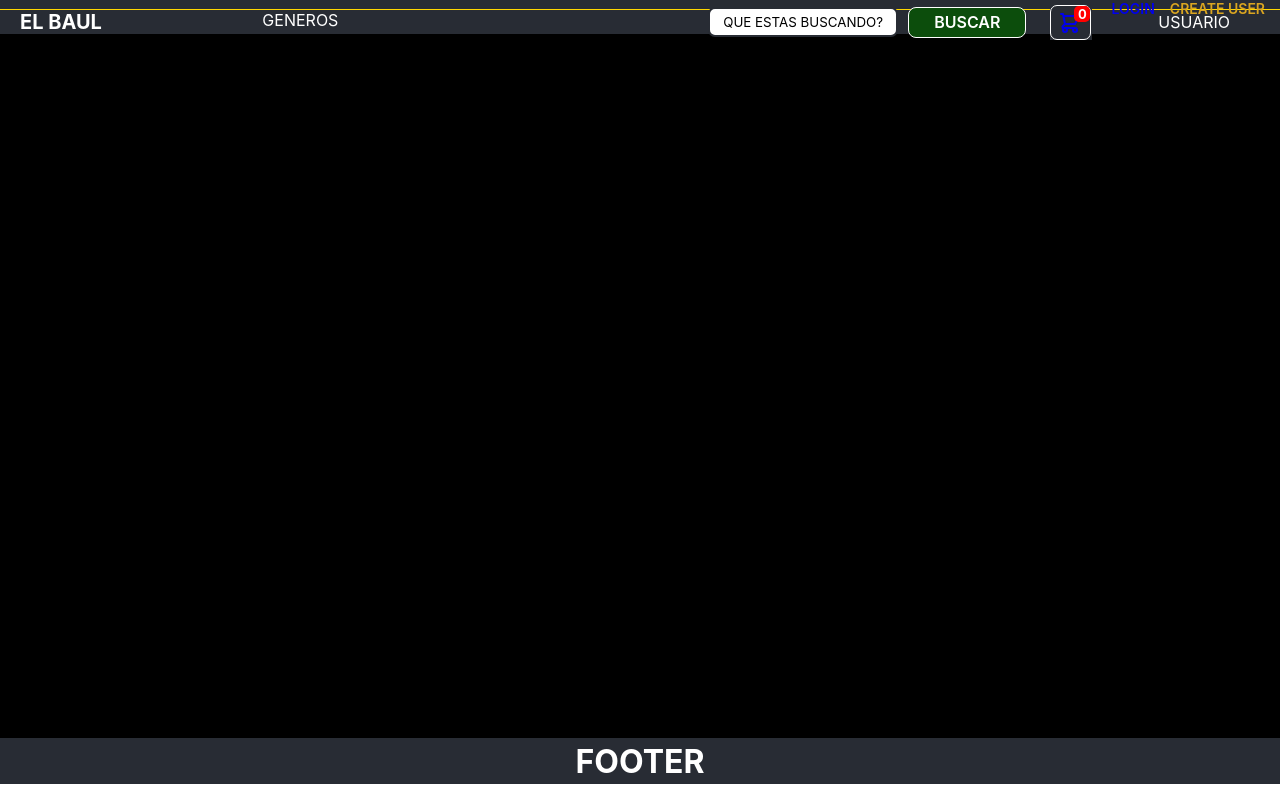
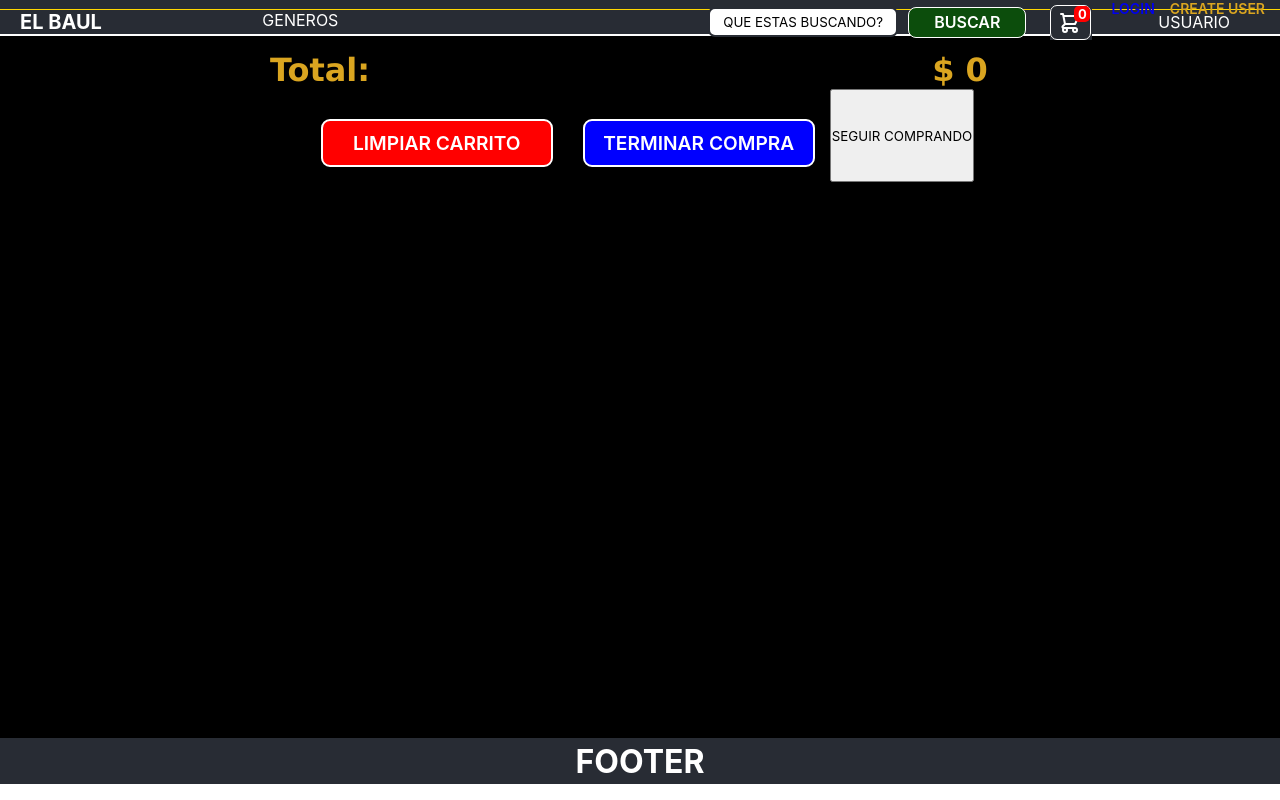
Before and after one commit to Srnaveira/comision_37735, a React (Create React App) app: page /cart in a window 1280 px wide. Built offline with nearby package versions, Linux system fonts and the light colour scheme.

Commit message:
TP 10: Cart View

```diff
--- a/src/App.js
+++ b/src/App.js
@@ -15,6 +15,9 @@ import Cart from './components/Cart';
 
 
 function App() {
+
+
+
   return (
       <CartProvider>
             <BrowserRouter>
@@ -33,7 +36,7 @@ function App() {
                               <Route path='/team' element={ <Team/>} />
                               <Route path='*' element={ <Ups/>} />
                               <Route path='/spinner' element={ <Spinner/>} />
-                              <Route path='/cart' element={ <Cart/>} />
+                              <Route path={'/cart'} element={ <Cart/>} />
                         </Routes>
 
                         <Footer />
@@ -45,3 +48,7 @@ function App() {
 }
 
 export default App;
+
+
+//<Route path='/cart' element={Cart.length === 0 ? <ItemListContainer/>: <Cart/>} />
+//
--- a/src/components/Cart.js
+++ b/src/components/Cart.js
@@ -1,10 +1,17 @@
 import { useContext } from "react"
+import { useNavigate } from "react-router-dom"
 import { CartContext } from "../context/CartContext"
 import './cart.scss'
 
 const Cart = () =>{
 
-    const { cart, removeItem } = useContext(CartContext)
+    const { cart, removeItem, clearCart, calcTotal } = useContext(CartContext)
+
+    const volver = useNavigate()
+
+    const handlerBack = () => {
+        volver('/')
+    }
 
     return(
 
@@ -27,7 +34,16 @@ const Cart = () =>{
             ))
 
             }
+            <div className="ContenedorPrecio">
+                <p className="precioTotal">Total:</p>
+                <p className="precioTotal">$ {calcTotal()}</p>
+            </div>
+            <div className="ContenedorAccion">
+            <button onClick={() => clearCart()} className="Limpiar">LIMPIAR CARRITO</button>
+            <button  disabled={true} onClick={() => clearCart()} className="FinalizarCompra">TERMINAR COMPRA</button>
+            <button onClick={() => handlerBack()} className="">SEGUIR COMPRANDO</button>
 
+            </div>
         </div>
 
 
--- a/src/components/CartWidget.js
+++ b/src/components/CartWidget.js
@@ -12,7 +12,7 @@ const CartWidget = () => {
     return(
         <div className="div_principal">
             <div className="">
-              <Link to='/cart'>
+              <Link to={ cart.length === 0 ? "/" : "/cart"}>
               <label className="">
                 <div className="indicator">
                   <svg xmlns="http://www.w3.org/2000/svg" className="carrito" fill="none"  stroke="currentColor"><path stroke-linecap="round" stroke-linejoin="round" stroke-width="2" d="M3 3h2l.4 2M7 13h10l4-8H5.4M7 13L5.4 5M7 13l-2.293 2.293c-.63.63-.184 1.707.707 1.707H17m0 0a2 2 0 100 4 2 2 0 000-4zm-8 2a2 2 0 11-4 0 2 2 0 014 0z" /></svg>
--- a/src/components/ItemCount.js
+++ b/src/components/ItemCount.js
@@ -1,39 +1,73 @@
+import { useContext } from 'react';
+import { Link, useNavigate  } from 'react-router-dom'
+import { CartContext } from '../context/CartContext';
 import './itemcount.scss';
 
-const ItemCount = ({ stock, initial, counter ,setCounter, onAdd }) =>{
+const ItemCount = ({ stock, onAdd , idProducto }) =>{
+
+    const { isInCart } = useContext(CartContext)
+
+    const volver = useNavigate()
+
+    const handlerback = () => {
+        volver(-1)
+
+    }
 
 
 
-    const sum = () => {
-        if(counter < stock){
-            setCounter(counter + 1)
-        } else{
-
-        }
-
-    }
-
-    const rest =() =>{
-        if(counter > Number(initial)){
-            setCounter(counter - 1)
-        } else {
-
-        }
-    }
-
     return(
             <>
-                <div className="contador">
-                    <div className="contador__div">
-                        <input type="button" className="contador__div__rest" onClick={rest} value="-"/>
-                        <spam className="contador__div__number">{counter}</spam>
-                        <input type="button" className="contador__div__sum" onClick={sum} value="+"/>
-                    </div>
-                    <input className="contador__button" type="button" value="AGREGAR AL CARRITO" onClick={ onAdd }></input>
-                </div>
+                {
+                    isInCart(idProducto)
+                    ?    <div className="contador">
+                            <Link to={'/cart'} className="contador__button2">TERMINAR COMPRA</Link>
+                            <button className="contador__button" type="button" onClick={ handlerback } >CONTINUAR COMPRANDO</button>
+
+                         </div>
+
+
+
+                    :    <div className="contador">
+                            <button disabled={stock === 0} className={stock === 0 ? "contador__disabled" : "contador__button"} type="button" value="AGREGAR AL CARRITO" onClick={ onAdd } >{stock === 0 ? "NO CONTAMOS CON STOCK":"AGREGAR AL CARRITO"}</button>
+                            <button className="contador__button" type="button" onClick={ handlerback } >CONTINUAR COMPRANDO</button>
+                         </div>
+
+
+
+
+                }
+
             </>
     );
 
 }
 
 export default ItemCount;
+
+
+
+//const sum = () => {
+//    if(counter < stock){
+//        setCounter(counter + 1)
+//    } else{
+//
+//    }
+//
+//}
+//
+//const rest =() =>{
+//    if(counter > Number(initial)){
+//        setCounter(counter - 1)
+//    } else {
+//
+//    }
+//}
+
+
+
+//<div className="contador__div">
+//<input type="button" className="contador__div__rest" onClick={rest} value="-"/>
+//<spam className="contador__div__number">{counter}</spam>
+//<input type="button" className="contador__div__sum" onClick={sum} value="+"/>
+//</div>
--- a/src/components/cart.scss
+++ b/src/components/cart.scss
@@ -22,7 +22,7 @@
                 .titulo{
                     border-bottom: solid white 5px;
                     width: 100%;
-                    height: 4vh;
+                    height: 4.6vh;
                     font-weight: 800;
                     font-size: 1.8vh;
                 }
@@ -63,7 +63,7 @@
                         font-weight: 600;
                         color: #ffff;
                         border: #ffff 2px solid;
-                        background-color: rgb(12, 77, 12);
+                        background-color: red;
                         border-radius: 9px;
                         display: grid;
                         justify-content: center;
@@ -91,4 +91,108 @@
             }
 
 }
+
 }
+
+.ContenedorPrecio{
+    display: flex;
+    border-top: solid white 2px;
+    justify-content: space-around;
+    .precioTotal{
+        font-size: 2rem;
+        color: goldenrod;
+        width: 100%;
+    }
+}
+
+
+.ContenedorAccion{
+        display:flex;
+        justify-content: center;
+        .Limpiar{
+            font-size: larger;
+            font-weight: 600;
+            color: #ffff;
+            border: #ffff 2px solid;
+            background-color: red;
+            border-radius: 9px;
+            display: flex;
+            justify-content: center;
+            align-items: center;
+            align-self: center;
+            justify-items: center;
+            justify-self: center;
+            margin: 15px;
+            margin-top: 30px;
+            padding: 10px;
+            width: 14.5rem;
+            height: auto;
+            &:hover{
+                background-color: #ffff;
+                border: #282c34 solid 2px;
+                color: #282c34;
+                font-size: larger;
+                font-weight: 800;
+            }
+        }
+        .FinalizarCompra{
+            font-size: larger;
+            font-weight: 600;
+            color: #ffff;
+            border: #ffff 2px solid;
+            background-color: blue;
+            border-radius: 9px;
+            display: flex;
+            justify-content: center;
+            align-items: center;
+            align-self: center;
+            justify-items: center;
+            justify-self: center;
+            margin: 15px;
+            margin-top: 30px;
+            padding: 10px;
+            width: 14.5rem;
+            height: auto;
+//            &:hover{
+//                background-color: #ffff;
+//                border: #282c34 solid 2px;
+//                color: #282c34;
+//                font-size: larger;
+//                font-weight: 800;
+//            }
+        }
+        .SeguirComprando{
+            font-size: larger;
+            font-weight: 600;
+            color: #ffff;
+            border: #ffff 2px solid;
+            background-color: rgb(12, 77, 12);
+            border-radius: 9px;
+            display: flex;
+            justify-content: center;
+            align-items: center;
+            align-self: center;
+            justify-items: center;
+            justify-self: center;
+            margin: 15px;
+            margin-top: 30px;
+            padding: 10px;
+            width: 14.5rem;
+            height: auto;
+            &:hover{
+                background-color: #ffff;
+                border: #282c34 solid 2px;
+                color: #282c34;
+                font-size: larger;
+                font-weight: 800;
+            }
+        }
+
+
+
+
+
+
+
+
+}
--- a/src/components/cartwidget.css
+++ b/src/components/cartwidget.css
@@ -1,46 +1,3 @@
-
-
-
-
-
-
-
-
-
-
-
-
-
-
-
-
-
-
-
-
-
-
-
-
-
-
-
-
-
-
-
-
-
-
-
-
-
-
-
-
-
-
-
 .div_principal {
     background-color: #282c34;
     position: relative;
@@ -52,6 +9,7 @@
 
 .carrito{
     display: flex;
+    color: white;
     position: absolute;
     border: white solid 1px;
     border-radius: 7px;
@@ -60,6 +18,12 @@
     justify-content: center;
     align-items: center;
     padding: 5px 0px 3px 7px;
+
+
+}
+
+.carrito:hover{
+    background-color: rgb(12, 77, 12);
 }
 
 .numero{
--- a/src/components/navbar.scss
+++ b/src/components/navbar.scss
@@ -99,7 +99,7 @@
         .busqueda:hover {
             background-color: white;
             color: #282c34;
-            font-weight: 600;
+            font-weight: 800;
         }
 
     }
--- a/src/context/CartContext.js
+++ b/src/context/CartContext.js
@@ -1,10 +1,6 @@
 import { createContext, useState } from "react";
-import { cargarProductos } from "../mock/cargarProductos";
-
-
 
 export const CartContext = createContext()
-
 
 
 const CartProvider = ({children}) => {
@@ -12,15 +8,21 @@ const CartProvider = ({children}) => {
     const [ cart, setCart ] = useState([])
 
 
-    const addItem = (product) =>{
+    const addItem = (producto) =>{
 
-        setCart([...cart, product])
+        setCart([...cart, producto])
 
     }
 
     const isInCart = (id) =>{
 
         return cart.some( (producto) => producto.id === id)
+
+    }
+
+    const calcTotal = () =>{
+
+        return( cart.reduce((acumulador , producto) => acumulador+= producto.precio, 0))
 
     }
 
@@ -31,12 +33,13 @@ const CartProvider = ({children}) => {
     }
 
     const clearCart = () =>{
+
         setCart( [] )
 
     }
 
         return(
-                <CartContext.Provider value={{ addItem, isInCart, cart, removeItem, clearCart}}>
+                <CartContext.Provider value={{ addItem, isInCart, cart, removeItem, clearCart, calcTotal}}>
 
 
 
--- a/src/mock/Data.js
+++ b/src/mock/Data.js
@@ -15,7 +15,7 @@
                             titulo: "El temor de un hombre sabio",
                             autor: "Patrick Rothfuss",
                             genero: "Fantasia",
-                            stock: 100,
+                            stock: 0,
                             precio: 6457.00,
                             descuento: 0,
                             imagen: "https://www.popularlibros.com/imagenes.webp/9788401/978840133963.webp",
--- a/src/mock/cargarProductos.js
+++ b/src/mock/cargarProductos.js
@@ -4,6 +4,6 @@ export const cargarProductos = () => {
         return new Promise((resolve, reject) => {
             setTimeout(() => {
                     resolve(productos)
-            }, 2000)
+            }, 1000)
         })
     }
```
Also changed, not shown: src/components/ItemDetail.js (+2 -5 lines), src/components/itemcount.scss (+35 -11 lines).
